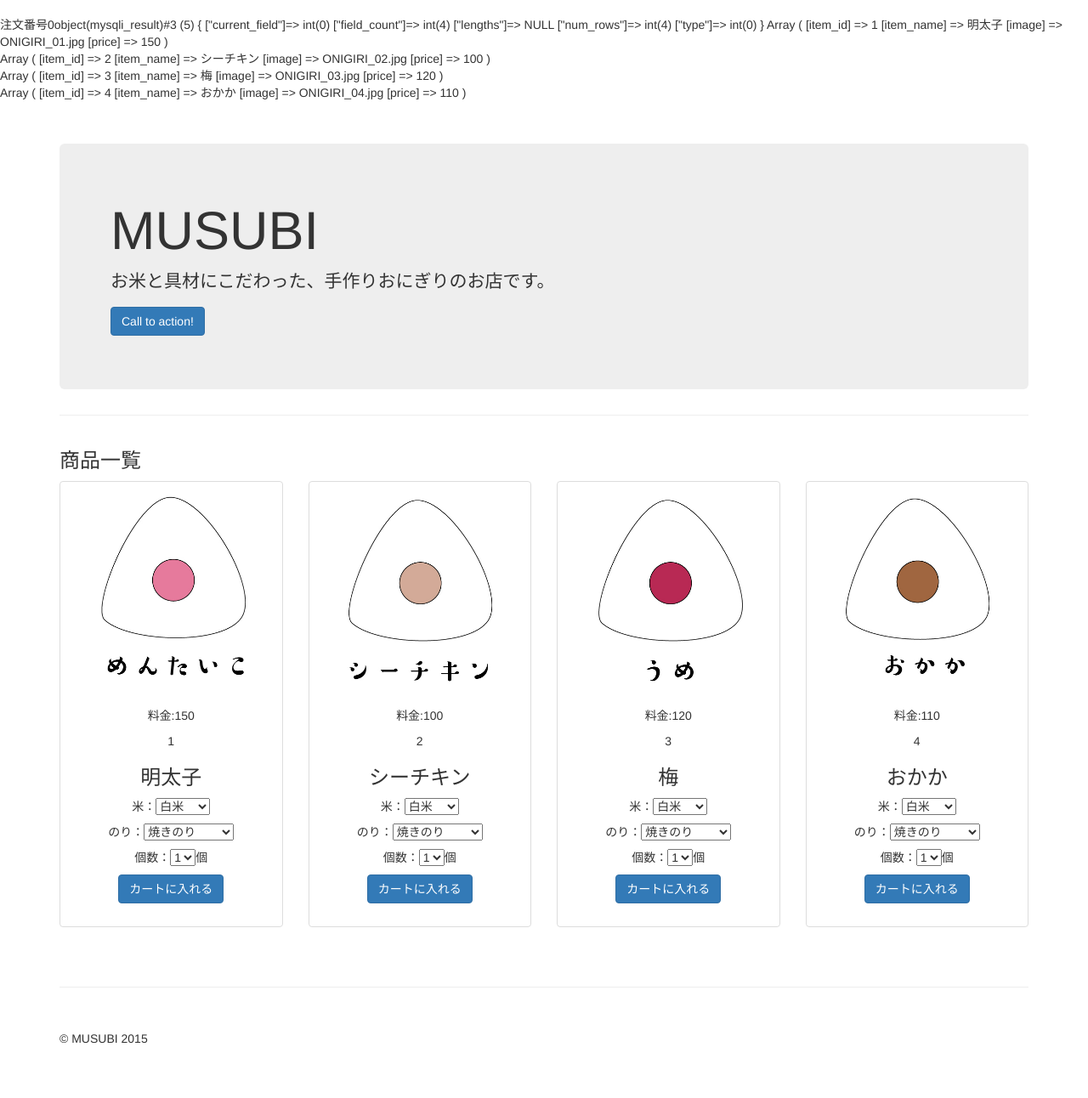
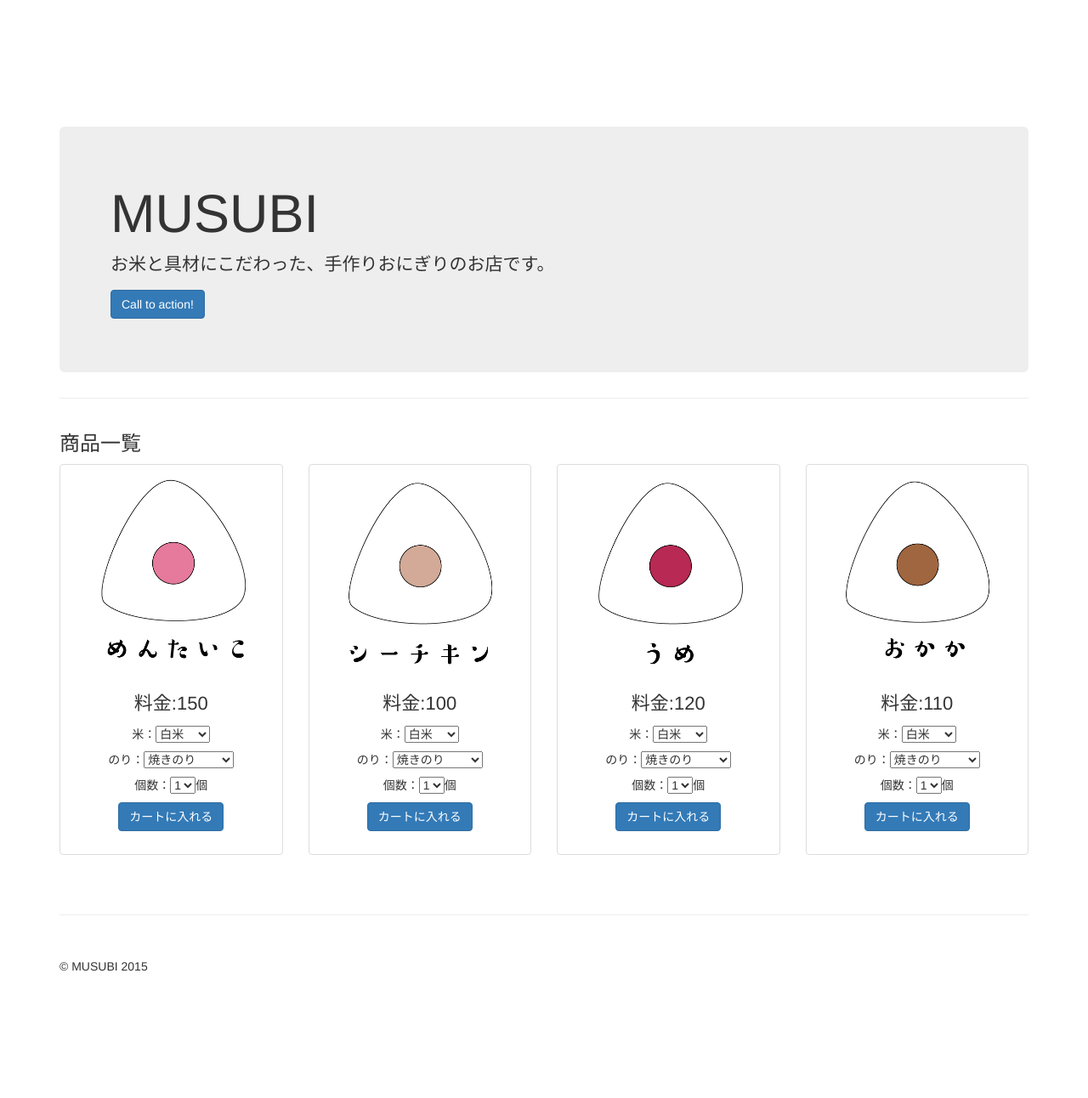
Before and after one commit to takahashimakoto/kiramex, a PHP site: page / in a window 1280 px wide. Shown: the part 51-1343 px from the top of the page at 85% size. After the commit the page ends 1194 px from the top, so only its background shows below. Run offline with PHP 8.4, Linux system fonts and the light colour scheme; data comes from the database, SQL or seed files in the repository.

Commit message:
index.php微調整

```diff
--- a/index.php
+++ b/index.php
@@ -7,9 +7,6 @@ if (isset($_SESSION["order_id"]) && $_SERVER['REQUEST_METHOD'] == 'POST') {
 } else if (!isset($_SESSION["order_id"])) {
   $_SESSION["order_id"] = 0;
 }
-
-
-echo "注文番号".$_SESSION["order_id"];
 
 
 if ($_SERVER['REQUEST_METHOD'] == 'POST') {
@@ -47,14 +44,13 @@ mysql_query("SET NAMES utf8",$connect);
 //ここでおにぎりのデータベース情報をデータベースから取る
 $result1 = mysql_db_query("musubi","SELECT * from items");
 $i = 1;
-var_dump($result1);
 while(true) {
       $kekka1 = mysql_fetch_assoc($result1);
       if($kekka1 == null) {
         break;
       } else {
         $i++;
-        print_r($kekka1);
+
            echo"<br>";
             $items[] = $kekka1;
           //  echo"<br>";
@@ -119,7 +115,12 @@ while(true) {
         <script src="https://oss.maxcdn.com/libs/html5shiv/3.7.0/html5shiv.js"></script>
         <script src="https://oss.maxcdn.com/libs/respond.js/1.4.2/respond.min.js"></script>
     <![endif]-->
+    <style type="text/css">
+    p.price{font-size: 22px;
 
+    }
+
+    </style>
 </head>
 
 <body>
@@ -162,7 +163,8 @@ while(true) {
     <div class="container">
 
         <!-- Jumbotron Header -->
-        <header class="jumbotron hero-spacer">
+        <header class="jumbotron hero-spacer" >
+
             <h1>MUSUBI</h1>
             <p>お米と具材にこだわった、手作りおにぎりのお店です。</p>
             <p><a class="btn btn-primary btn-large">Call to action!</a></p>
@@ -186,11 +188,11 @@ while(true) {
 
 				<div class="col-md-3 col-sm-6 hero-feature">
 					<div class="thumbnail">
-						<img src="<?php echo $item['image']; ?>" alt="">
+						<img src="<?php echo $item['image']; ?>" alt="<?php echo $item['item_name']; ?>">
 						<div class="caption">
-                        <p>料金:<?php echo $item['price']; ?></p>
-                            <?php echo $j ; ?>
-							<h3><?php echo $item['item_name']; ?></h3>
+                        <p class = 'price'>料金:<?php echo $item['price']; ?></p>
+
+						<?php // echo $item['item_name']; ?>
 							<form action="index.php" method="post">
 
                             <input type="hidden" name = "order_id" value = "<?php echo $j ; ?>" >
```
